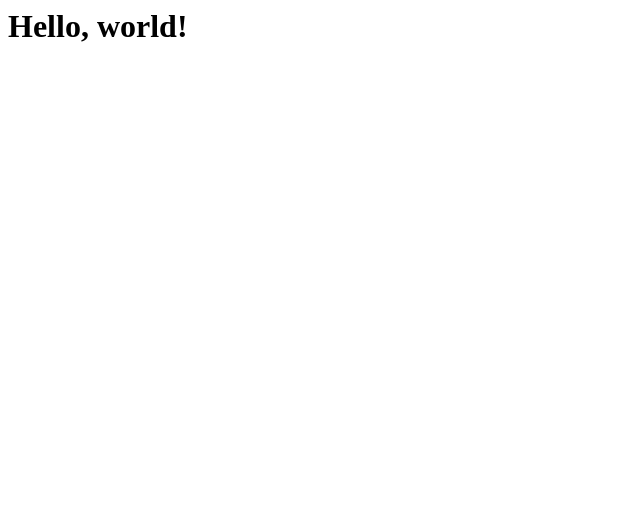
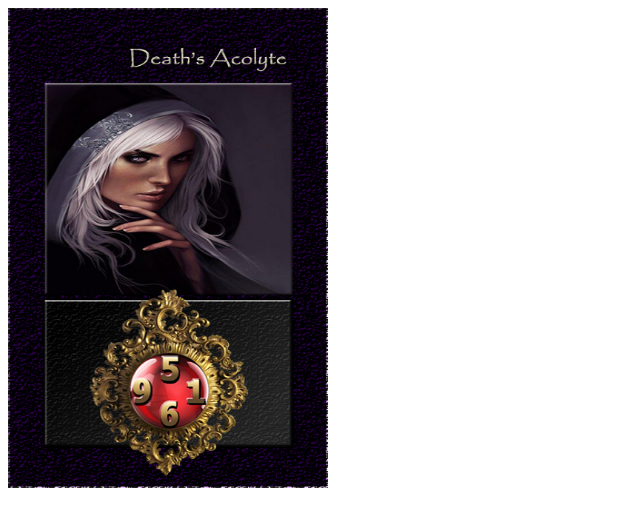
Before and after one commit to ChimeraBlack1/cardFlip, a plain HTML site: page index.html in a window 1280 px wide. Shown: the whole page, without its empty margins (0-640 px from the left). Drawn offline with nearby package versions, Linux system fonts and the light colour scheme.

Commit message:
initial flip done.  Need to make it flip to a target and stay there

```diff
--- a/index.html
+++ b/index.html
@@ -1,15 +1,3 @@
-<div class="flip-container" ontouchstart="this.classList.toggle('hover');">
-	<div class="flipper">
-		<div class="front">
-			<!-- front content -->
-		</div>
-		<div class="back">
-			<!-- back content -->
-		</div>
-	</div>
-</div>
-
-
 <!DOCTYPE html>
 <html lang="en">
   <head>
@@ -17,13 +5,24 @@
     <meta charset="utf-8">
     <meta name="viewport" content="width=device-width, initial-scale=1, shrink-to-fit=no">
 
-    <!-- Bootstrap CSS -->
+    <link rel="stylesheet" href="style.css">
 
   </head>
   <body>
-    <h1>Hello, world!</h1>
+    <div class="flip-container" ontouchstart="this.classList.toggle('hover');">
+        <div class="flipper">
+            <div class="front">
+                <img src="front.png" />
+            </div>
+            <div class="back">
+                <img src="back.png" />
+            </div>
+        </div>
+    </div>
 
-    <!-- jQuery first, then Tether, then Bootstrap JS. -->
+    <div class="target"></div>
+
+    <!-- jQuery . -->
     <script src="https://code.jquery.com/jquery-3.1.1.slim.min.js" integrity="sha384-A7FZj7v+d/sdmMqp/nOQwliLvUsJfDHW+k9Omg/a/EheAdgtzNs3hpfag6Ed950n" crossorigin="anonymous"></script>
    <script src="app.js"></script>
   </body>
--- a/style.css
+++ b/style.css
@@ -0,0 +1,47 @@
+/* entire container, keeps perspective */
+.flip-container {
+	perspective: 1000px;
+}
+	/* flip the pane when hovered */
+	.flip-container:hover .flipper, .flip-container.hover .flipper {
+		transform: rotateX(360deg) translateX(40vw) rotateY(360deg);
+	}
+
+.flip-container, .front, .back {
+	width: 320px;
+	height: 480px;
+}
+
+img {
+    width: 100%;
+    height: 100%;
+}
+
+/* flip speed goes here */
+.flipper {
+	transition: 1.5s;
+	transform-style: preserve-3d;
+
+	position: relative;
+}
+
+/* hide back of pane during swap */
+.front, .back {
+	backface-visibility: hidden;
+
+	position: absolute;
+	top: 0;
+	left: 0;
+}
+
+/* front pane, placed above back */
+.front {
+	z-index: 2;
+	/* for firefox 31 */
+	transform: rotateY(0deg);
+}
+
+/* back, initially hidden pane */
+.back {
+	transform: rotateY(180deg);
+}
```
Also changed, not shown: back.png (added), front.png (added).
